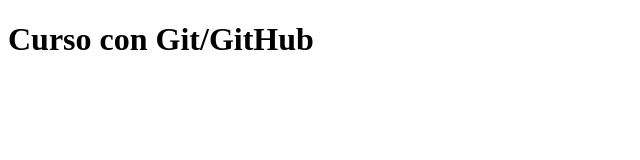
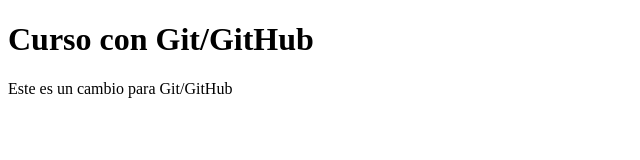
Before and after one commit to LuisEnrique04/git-test2, a plain HTML site: page index.html in a window 1280 px wide. Shown: the whole page, without its empty margins (0-640 px from the left). Drawn offline with Linux system fonts and the light colour scheme.

Commit message:
Se añade parrafo indicando cambio en página

```diff
--- a/index.html
+++ b/index.html
@@ -6,6 +6,6 @@
 <body>
 
 <h1>Curso con Git/GitHub</h1>
-
+<p>Este es un cambio para Git/GitHub</p>
 </body>
 </html>
```
